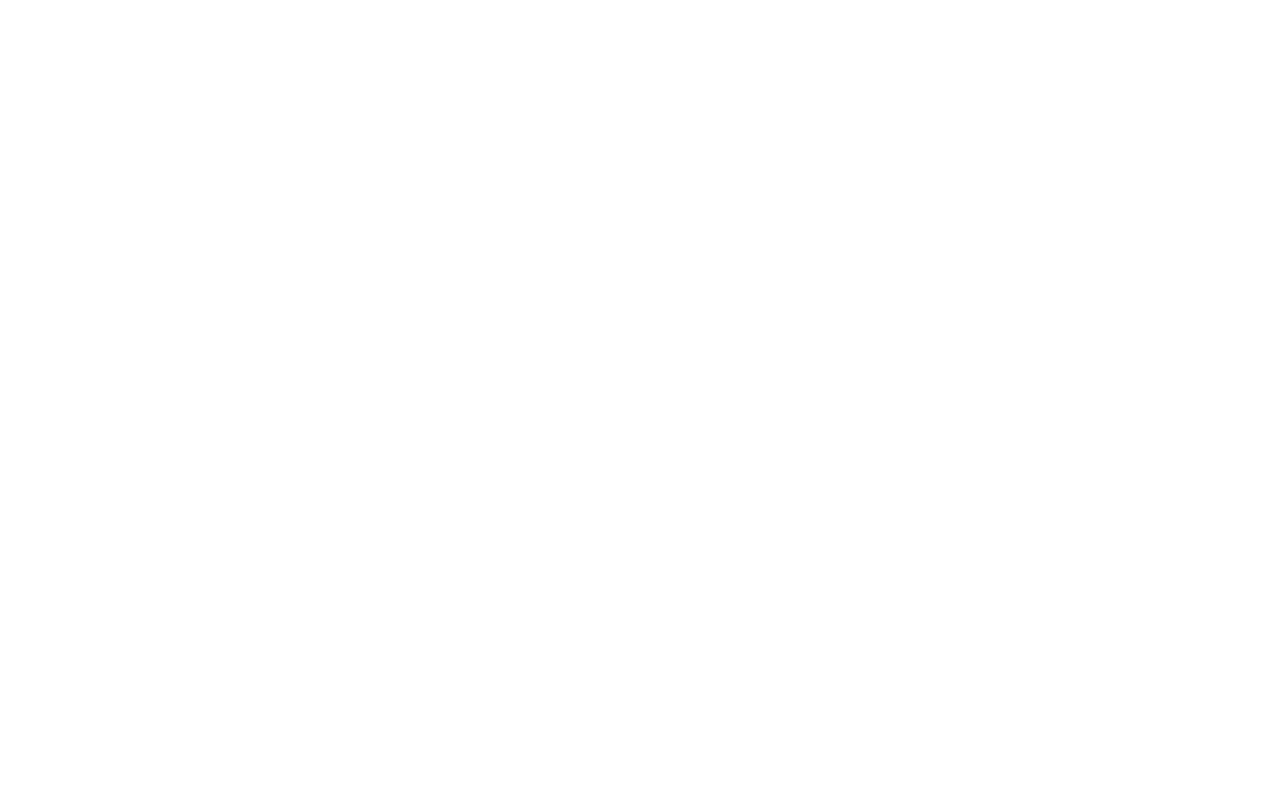
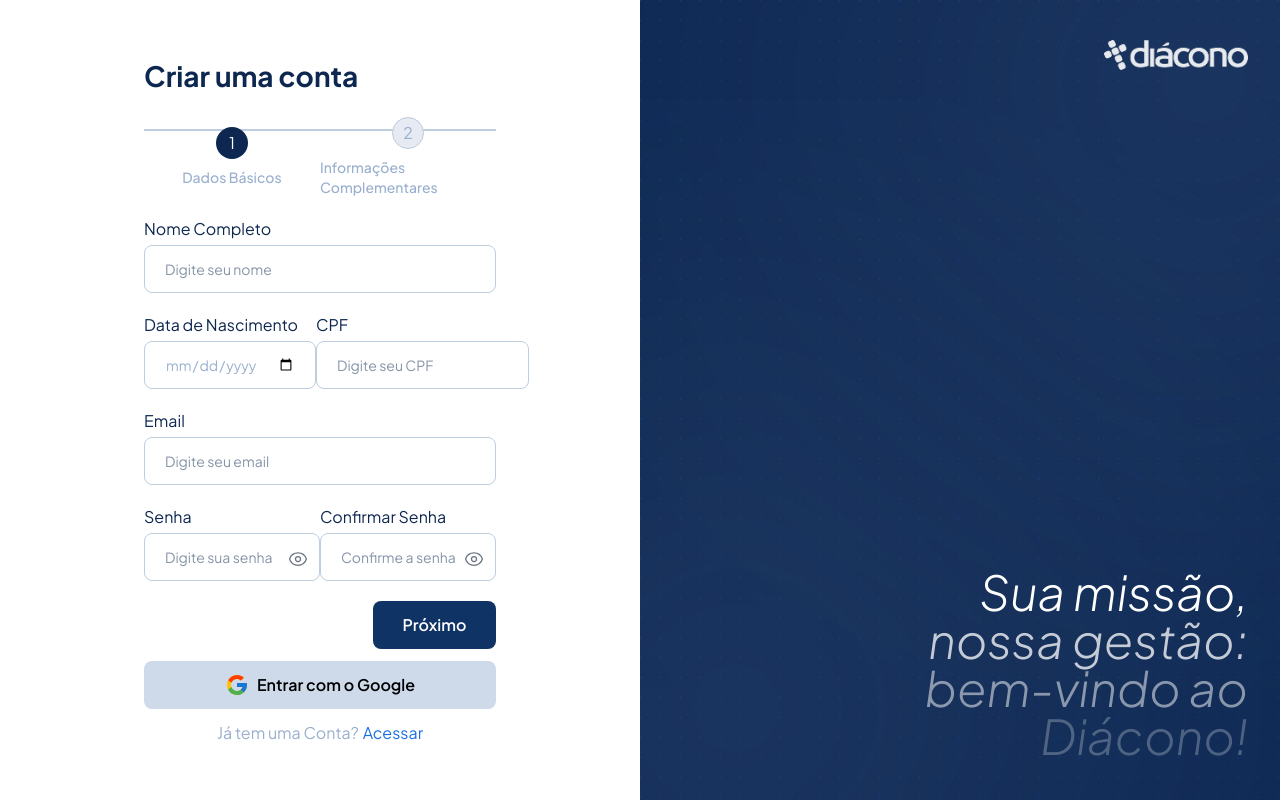
Before and after one commit to DiaconoApp/DiaconoFrontEnd, a React (Vite) app in the folder React/: page /cadastro in a window 1280 px wide. Before the commit this address had no page. Built offline with nearby package versions, Linux system fonts and the light colour scheme.

Commit message:
Adição: Tela Cadastro

```diff
--- a/React/src/App.jsx
+++ b/React/src/App.jsx
@@ -6,6 +6,8 @@ import { Menu } from './components/Menu';
 import { KpiEventos } from './components/KpiEventos';
 import { FormEventos } from './components/FormEventos';
 import { Login } from './components/pages/Login';
+import { Cadastro } from './components/pages/Cadastro';
+import { ModalRecorrente } from './components/atoms/ModalRecorrente';
 
 function App() {
 
@@ -32,6 +34,9 @@ function App() {
         <Router>
           <Routes>
             <Route path="/login" element={<Login/>}/>
+            <Route path="/menu" element={<Menu menuAberto={menuAberto} setMenuAberto={setMenuAberto} />}/>
+            <Route path="/cadastro" element={<Cadastro/>}></Route>
+            <Route path='/dev' element={<ModalRecorrente/>}></Route>
           </Routes>
         </Router>
 
--- a/React/src/components/atoms/FormsLogin.jsx
+++ b/React/src/components/atoms/FormsLogin.jsx
@@ -1,9 +1,11 @@
 import { FcGoogle } from 'react-icons/fc'
 import { EyeIcon, EyeSlashIcon } from '@heroicons/react/24/outline'
 import { useState } from "react"
+import { useNavigate } from 'react-router-dom';
 
 export function FormsLogin() {
     const [mostrarSenha, setMostrarSenha] = useState(false);
+    const navigate = useNavigate();
 
     return (
         <div className="w-100 h-auto flex flex-col gap-8">
@@ -31,7 +33,7 @@ export function FormsLogin() {
                 <button className="bg-[#CEDAEA] h-12 flex items-center justify-center w-full gap-2 rounded-lg font-semibold"><FcGoogle className="text-2xl" />Entrar com o Google</button>
                 <div className="flex justify-center gap-1">
                     <span className="text-diacono-blue-200">Não tem uma Conta? </span>
-                    <span className="text-secondary-200 cursor-pointer">Cadastre-se</span>
+                    <span className="text-secondary-200 cursor-pointer" onClick={() => navigate('/cadastro')}>Cadastre-se</span>
                 </div>
             </div>
         </div>
--- /dev/null
+++ b/React/src/components/atoms/InputSenha.jsx
@@ -0,0 +1,17 @@
+import { useState } from "react"
+import { EyeIcon, EyeSlashIcon } from '@heroicons/react/24/outline'
+
+export function InputSenha(props) {
+    const [mostrarSenha, setMostrarSenha] = useState(false);
+    return (
+        <div className="flex flex-col gap-1">
+            <span className="text-diacono-blue-400">{props.texto}</span>
+            <div className="relative">
+                <input type={mostrarSenha ? "text" : "password"} placeholder={props.placeholder} className="text-diacono-blue-400 border border-diacono-blue-100 rounded-lg h-12 p-5 focus:outline-none focus:border-diacono-blue-200 focus:border-3 w-full text-[14px]" />
+                <button type="button" onClick={() => setMostrarSenha(!mostrarSenha)} className="absolute right-3 top-4 text-gray-500 hover:text-gray-700">
+                    {mostrarSenha ? <EyeSlashIcon className="h-5 w-5" /> : <EyeIcon className="h-5 w-5" />}
+                </button>
+            </div>
+        </div>
+    )
+}
--- /dev/null
+++ b/React/src/components/atoms/ModalRecorrente.jsx
@@ -0,0 +1,16 @@
+import { FiX } from "react-icons/fi";
+
+export function ModalRecorrente() {
+    return (
+        <body className="bg-blue-400 flex items-center justify-center h-screen">
+            <div className="border rounded w-120 h-80">
+                <div className="border flex items-center justify-between p-4">
+                    <span className="font-bold text-2xl">Repetir</span>
+                    <button className="text-x hover:text-white hover:bg-black rounded">
+                        <FiX></FiX>
+                    </button>
+                </div>
+            </div>
+        </body>
+    );
+}
--- /dev/null
+++ b/React/src/components/pages/Cadastro.jsx
@@ -0,0 +1,77 @@
+import { useNavigate } from "react-router-dom";
+import { InputSenha } from "../atoms/InputSenha";
+import { FcGoogle } from 'react-icons/fc'
+
+export function Cadastro() {
+    const navigate = useNavigate();
+
+    return (
+        // Div Global
+        <div className="flex min-h-screen">
+            {/* lado esquero */}
+            <div className="w-1/2 flex items-center justify-center">
+                <div className="w-[55%] flex flex-col gap-5">
+                    <span className="font-bold text-[28px] text-diacono-blue-400">Criar uma conta</span>
+                    <div className="flex items-center justify-between relative">
+                        <div className="border border-diacono-blue-100 w-full absolute top-3 z-0"></div>
+                        <div className="flex flex-col items-center justify-center w-1/2 gap-2 z-10">
+                            <div className="bg-diacono-blue-400 w-8 h-8 text-white rounded-full flex justify-center items-center">1</div>
+                            <span className="text-sm text-diacono-blue-200 font-medium">Dados Básicos</span>
+                        </div>
+                        <div className="flex flex-col items-center justify-center w-1/2 gap-2 z-10">
+                            <div className="bg-diacono-blue-50 border border-diacono-blue-100 w-8 h-8 text-diacono-blue-200 rounded-full flex justify-center items-center">2</div>
+                            <span className="text-sm text-diacono-blue-200 font-medium">Informações Complementares</span>
+                        </div>
+                    </div>
+                    <div className="flex flex-col gap-5">
+                        <div className="flex flex-col gap-1">
+                            <label className="text-diacono-blue-400">Nome Completo</label>
+                            <input type="text" className="text-diacono-blue-400 border border-diacono-blue-100 rounded-lg h-12 p-5 focus:outline-none focus:border-diacono-blue-200 focus:border-3 text-[14px]" placeholder="Digite seu nome" />
+                        </div>
+                        <div className="flex justify-between">
+                            <div className="flex flex-col gap-1">
+                                <label className="text-diacono-blue-400">Data de Nascimento</label>
+                                <input type="date" className="text-diacono-blue-200 border border-diacono-blue-100 rounded-lg h-12 p-5 focus:outline-none focus:border-diacono-blue-200 focus:text-diacono-blue-400 focus:border-3 text-[14px]"/>
+                            </div>
+                            <div className="flex flex-col gap-1">
+                                <label className="text-diacono-blue-400">CPF</label>
+                                <input type="text" className="text-diacono-blue-400 border border-diacono-blue-100 rounded-lg h-12 p-5 focus:outline-none focus:border-diacono-blue-200 focus:border-3 text-[14px]" placeholder="Digite seu CPF" />
+                            </div>
+                        </div>
+                        <div className="flex flex-col gap-1">
+                            <label className="text-diacono-blue-400">Email</label>
+                            <input type="text" className="text-diacono-blue-400 border border-diacono-blue-100 rounded-lg h-12 p-5 focus:outline-none focus:border-diacono-blue-200 focus:border-3 text-[14px]" placeholder="Digite seu email" />
+                        </div>
+                        <div className="flex justify-between">
+                            <InputSenha texto="Senha" placeholder="Digite sua senha" />
+                            <InputSenha texto="Confirmar Senha" placeholder="Confirme a senha" />
+                        </div>
+                        <div className='flex flex-col gap-3 items-end'>
+                            <button className="bg-diacono-blue-300 text-surface-50 rounded-lg w-[35%] h-12 font-semibold">Próximo</button>
+                            <button className="bg-[#CEDAEA] h-12 flex items-center justify-center w-full gap-2 rounded-lg font-semibold"><FcGoogle className="text-2xl" />Entrar com o Google</button>
+                            <div className="flex w-full justify-center gap-1">
+                                <span className="text-diacono-blue-200">Já tem uma Conta? </span>
+                                <span className="text-secondary-200 cursor-pointer" onClick={() => navigate('/login')}>Acessar</span>
+                            </div>
+                        </div>
+                    </div>
+                </div>
+            </div>
+
+
+            {/* Lado direito */}
+            <div className="w-1/2 flex items-center justify-center bg-[url('/telaAzulLogin.svg')] bg-cover bg-center">
+                <div className='w-[90%] h-[90%] flex flex-col justify-between items-end'>
+                    <img src="./logoDiacono.png" alt="logo da diácono" className='cursor-pointer w-[25%] opacity-90' />
+                    <div className='flex flex-col items-end text-white font-light italic text-5xl'>
+                        <span>Sua missão,</span>
+                        <span className='opacity-75'>nossa gestão:</span>
+                        <span className='opacity-50'>bem-vindo ao</span>
+                        <span className='opacity-25'>Diácono!</span>
+                    </div>
+                </div>
+            </div>
+        </div>
+
+    );
+}
--- a/React/src/components/pages/Login.jsx
+++ b/React/src/components/pages/Login.jsx
@@ -7,11 +7,11 @@ export function Login() {
       {/* lado esquero */}
       <div className="w-1/2 flex items-center justify-center bg-[url('/telaAzulLogin.svg')] bg-cover bg-center">
         <div className='w-[90%] h-[90%] flex flex-col justify-between'>
-          <img src="./logoDiacono.png" alt="logo da diácono" className='cursor-pointer w-[25%]' />
+          <img src="./logoDiacono.png" alt="logo da diácono" className='cursor-pointer w-[25%] opacity-90' />
           <div className='flex flex-col text-white font-light italic text-5xl'>
             <span>Sua missão,</span>
             <span className='opacity-75'>nossa gestão:</span>
-            <span className='opacity-50'>bem-vindo</span>
+            <span className='opacity-50'>bem-vindo ao</span>
             <span className='opacity-25'>Diácono!</span>
           </div>
         </div>
--- a/React/src/index.css
+++ b/React/src/index.css
@@ -8,6 +8,7 @@
     --color-icf-primary-300: #595959;
     --color-icf-primary-400: #222;
 
+    --color-diacono-blue-50: #E6EAF2;
     --color-diacono-blue-100: #BFCDE0;
     --color-diacono-blue-200: #99AFCD;
     --color-diacono-blue-300: #103366;
```
